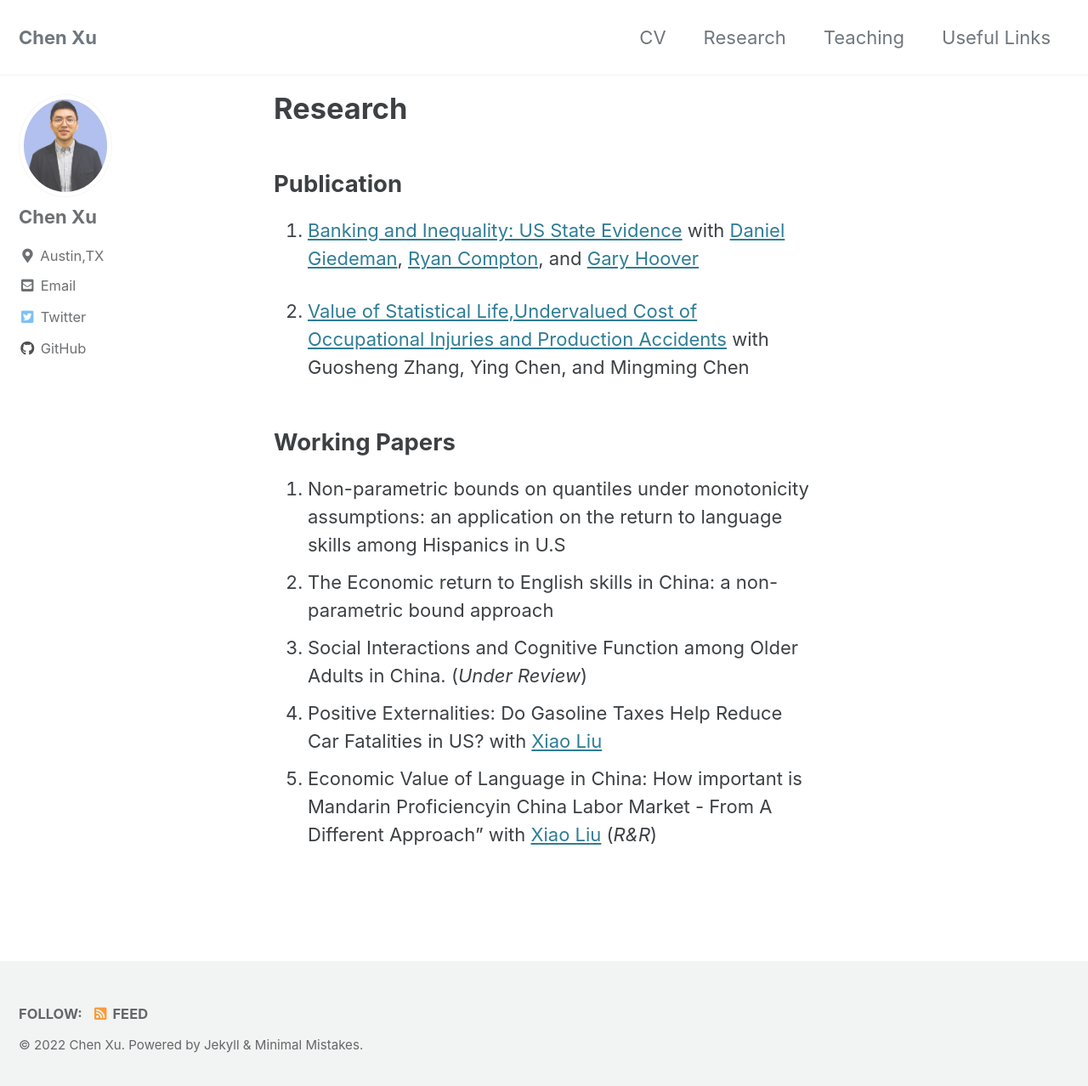
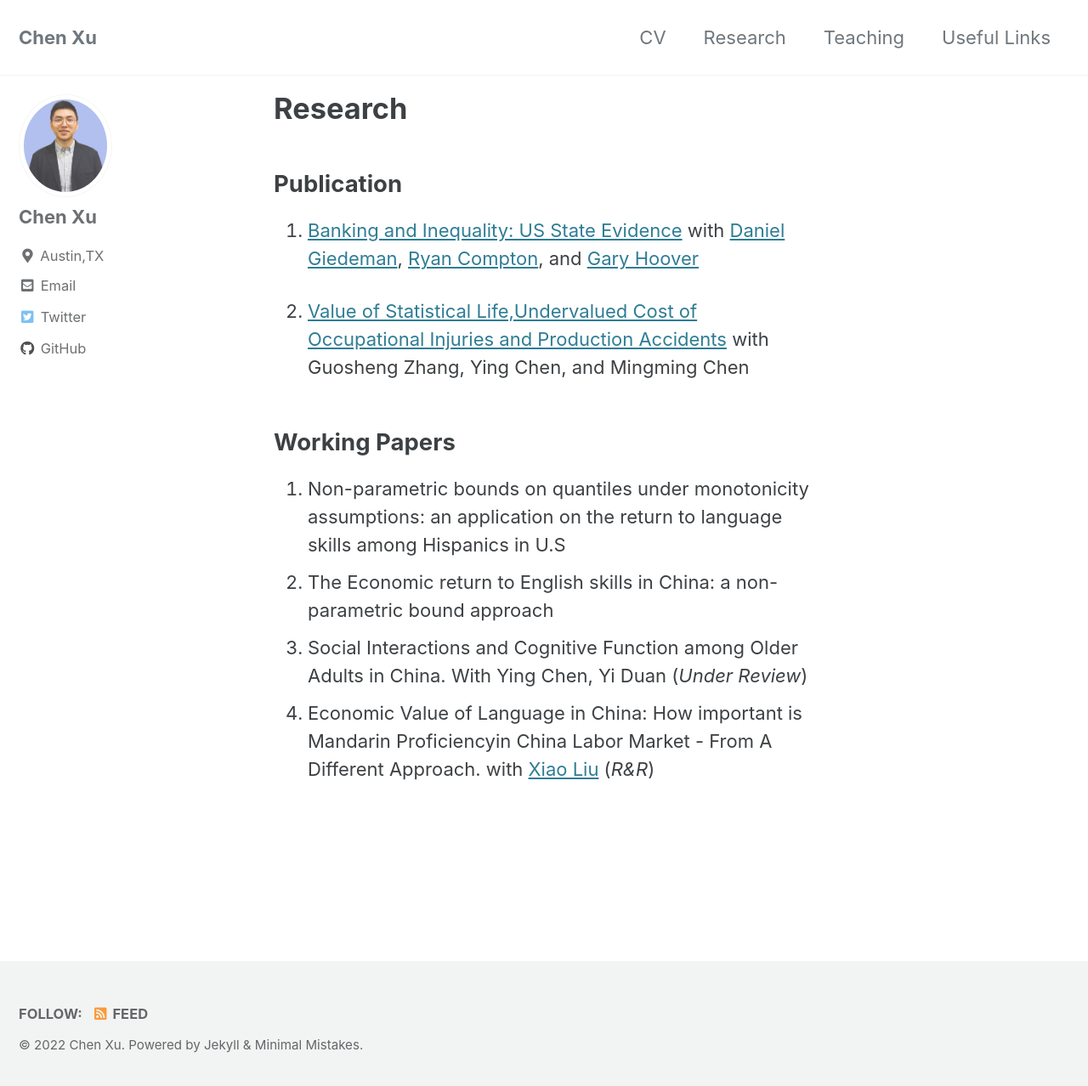
Before and after one commit to chenxuecon/chenxuecon.github.io, a Jekyll site: the page built from _pages/Research.md, in a window 1280 px wide and 1286 px high. Shown: the top 1278 px of the window at 85% size. Built offline with Jekyll 4.4.1, drawn with Linux system fonts in a browser that asks for light colours; cached includes are drawn as plain includes.

Commit message:
Update Research.md

```diff
--- a/_pages/Research.md
+++ b/_pages/Research.md
@@ -15,6 +15,5 @@
 ## Working Papers
 1. Non-parametric bounds on quantiles under monotonicity assumptions: an application on the return to language skills among Hispanics in U.S
 2. The Economic return to English skills in China: a non-parametric bound approach
-3. Social Interactions and Cognitive Function among Older Adults in China. (*Under Review*)
-4. Positive Externalities: Do Gasoline Taxes Help Reduce Car Fatalities in US? with [Xiao Liu](https://econxiaoliu.weebly.com/)
-5. Economic Value of Language in China: How important is Mandarin Proficiencyin China Labor Market - From A Different Approach” with [Xiao Liu](https://econxiaoliu.weebly.com/) (*R&R*)
+3. Social Interactions and Cognitive Function among Older Adults in China. With Ying Chen, Yi Duan (*Under Review*)
+4. Economic Value of Language in China: How important is Mandarin Proficiencyin China Labor Market - From A Different Approach. with [Xiao Liu](https://econxiaoliu.weebly.com/) (*R&R*)
```
